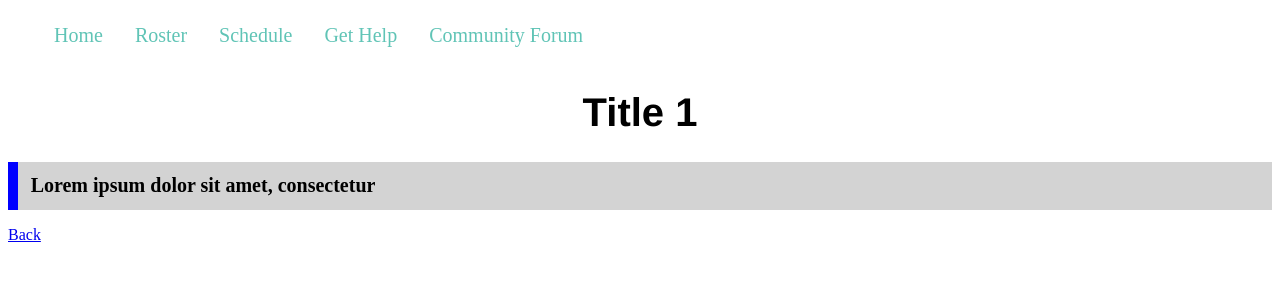
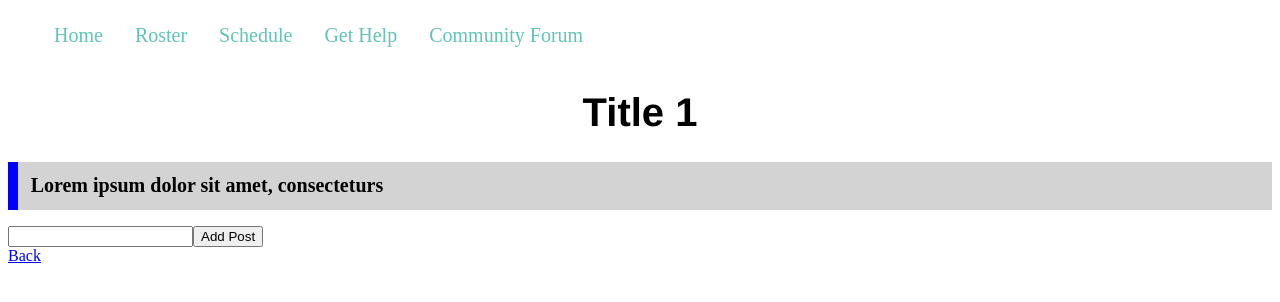
Before and after one commit to jerseycity19/team-18, a React app in the folder src/: page /communityForum/1 in a window 1280 px wide. Shown: the top 302 px of the page. Built offline with nearby package versions, Linux system fonts and the light colour scheme; the HTML template or start-up script is replaced by a standard one.

Commit message:
trying to get react done

```diff
--- a/src/components/Entry.js
+++ b/src/components/Entry.js
@@ -2,20 +2,70 @@ import React from 'react'
 import { ForumAPI } from '../api'
 import { Link } from 'react-router-dom'
 
-const Entry = (props) => {
-	const entry = ForumAPI.get(
-		parseInt(props.match.params.eid, 10)
+class Entry extends React.Component {
+	state = {
+		text : '',
+		postArr: ['Lorem ipsum dolor sit amet, consecteturs', 'help']
+	}
+
+	addText = (text) => {
+		this.setState({ text : this.state.text , postArr : this.state.postArr + [this.state.text] })
+	}
+
+	addTextForm = () => {
+		const entry = this.refs.textEntry.value
+		this.props.addText(entry)
+		return (
+			<h2 class="forumContent">this.refs.textEntry.value</h2>
 		)
+	}
+
+	renderPosts = (index) => {
+		return(
+			<h2 class="forumContent">{this.state.postArr[index]}</h2>
+		);
+	}
+
+	renderAllPosts = () => {
+		for (var i = 0; i < this.state.postArr.length; i++) {
+			return (this.renderPosts(i))
+		}
+	}
+
+	render() {
+		const entry = ForumAPI.get(parseInt(this.props.match.params.eid), 10)
 		if (!entry) {
 			return <div>Forum post not found!</div>
 		}
 		return (
 			<div>
 			  <h1 class="title">{entry.title}</h1>
-		  <h2 class="forumContent">{entry.content}</h2>
+			  {this.renderAllPosts()}
+			  <form ref="textForm" onSubmit={this.addTextForm}>
+              	<input type="text" id="textEntry" ref="textText"/>
+            	<button type="submit">Add Post</button>
+			  </form>
 			  <Link to='/communityForum'>Back</Link>
 			</div>
 		)
 	}
+}
+
+// const Entry = (props) => {
+// 	const entry = ForumAPI.get(
+// 		parseInt(props.match.params.eid, 10)
+// 	)
+// 	if (!entry) {
+// 		return <div>Forum post not found!</div>
+// 	}
+// 	return (
+// 		<div>
+// 		  <h1 class="title">{entry.title}</h1>
+// 		  <h2 class="forumContent">{entry.content}</h2>
+
+// 		  <Link to='/communityForum'>Back</Link>
+// 		</div>
+// 	)
+// }
 
 export default Entry
```
Lines whose indentation alone changed are shown as unchanged.
